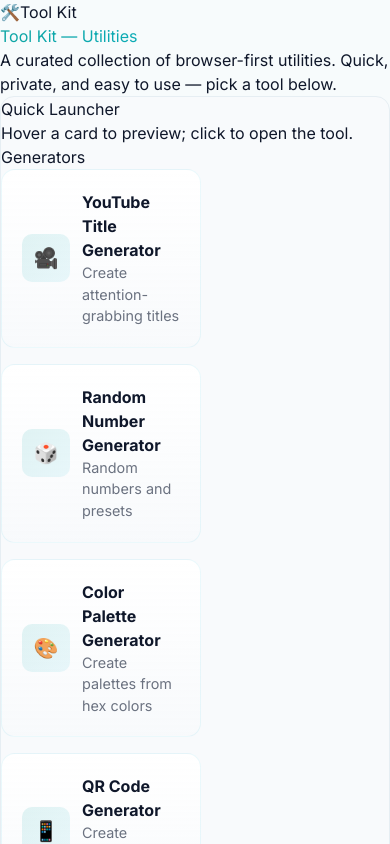
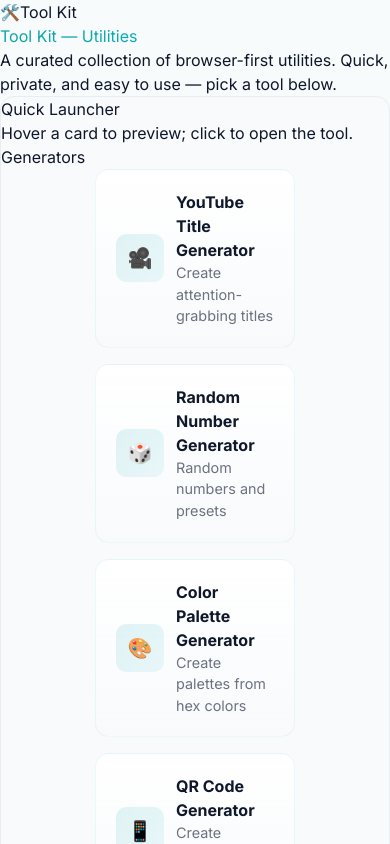
Before and after one commit to raehan15/utilities-toolkit, a Next.js app: page / in a window 390 px wide. Shown: the top 844 px of the page. Built offline with nearby package versions, Linux system fonts and the light colour scheme.

Commit message:
Center tool cards on mobile screens

```diff
--- a/src/app/globals.css
+++ b/src/app/globals.css
@@ -73,6 +73,13 @@ body {
   display: flex;
   flex-wrap: wrap;
   gap: 1rem;
+  justify-content: center;
+}
+
+@media (min-width: 768px) {
+  .tool-selector {
+    justify-content: flex-start;
+  }
 }
 
 .tool-card {
```
